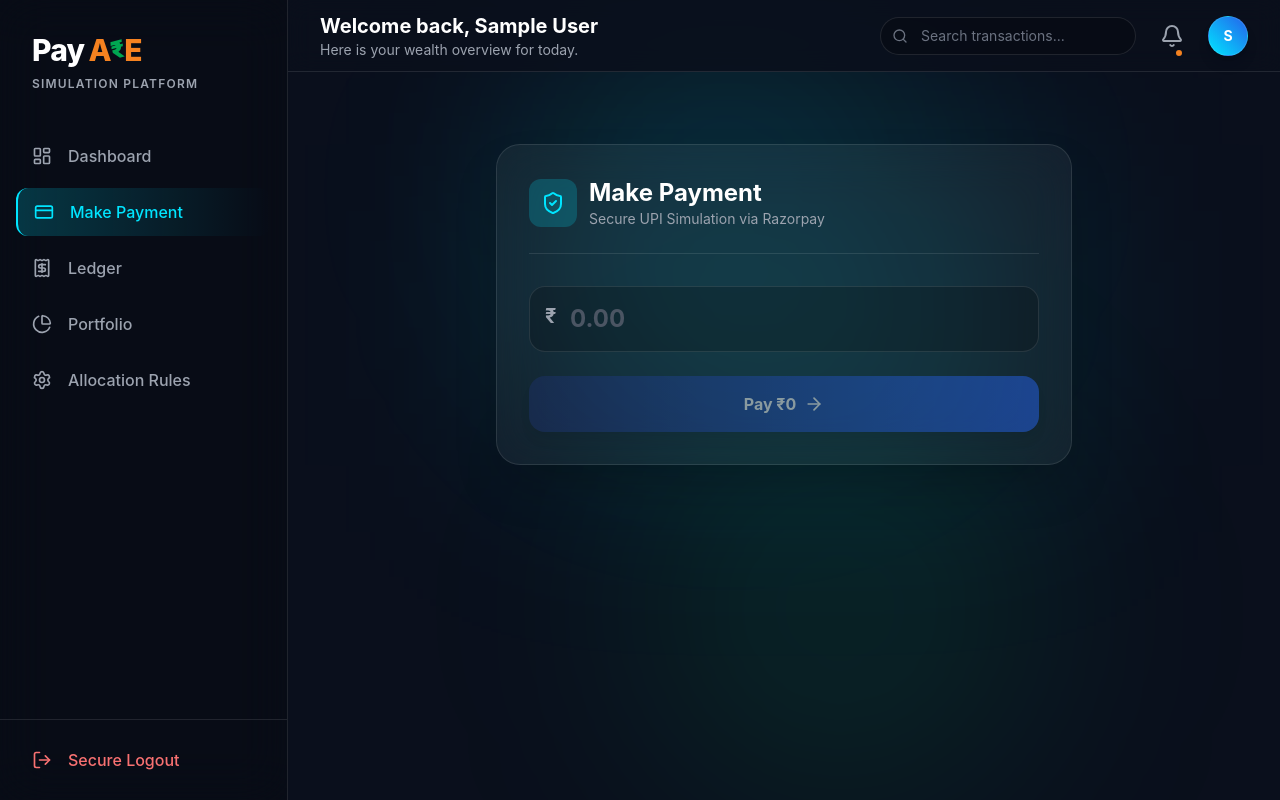
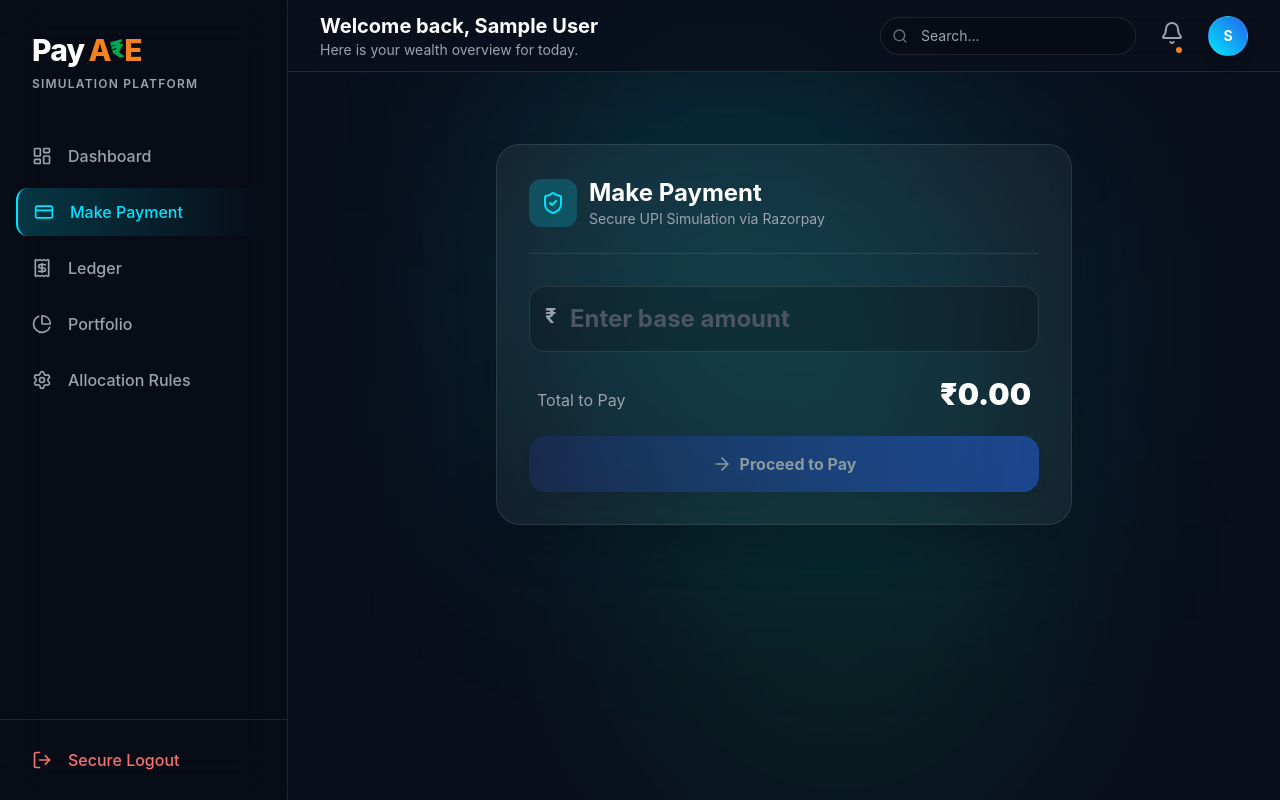
Before and after one commit to himanshusinghhls/payae-frontend, a React (Vite) app: page /payment in a window 1280 px wide. Built offline with nearby package versions, Linux system fonts and the light colour scheme; no server answers; sample sign-in values are in the browser's storage.

Commit message:
fix vite env types

```diff
--- a/src/components/layout/Topbar.tsx
+++ b/src/components/layout/Topbar.tsx
@@ -1,46 +1,70 @@
-import { Bell, Search } from "lucide-react";
+import { useState } from "react";
+import { Bell, Search, LogOut, User as UserIcon } from "lucide-react";
 import { useAuth } from "../../context/AuthContext";
+import { motion, AnimatePresence } from "framer-motion";
 
 export default function Topbar() {
-  const { user } = useAuth();
+  const { user, logout } = useAuth();
+  const [showProfileMenu, setShowProfileMenu] = useState(false);
+  const [showNotifications, setShowNotifications] = useState(false);
 
   return (
-    <div className="h-20 backdrop-blur-md bg-payae-bg/80 border-b border-payae-border flex items-center justify-between px-8 sticky top-0 z-10">
+    <div className="h-20 backdrop-blur-md bg-payae-bg/80 border-b border-payae-border flex items-center justify-between px-8 sticky top-0 z-30">
 
-      {/* Dynamic Greeting */}
       <div>
         <h2 className="text-xl font-bold text-white">
-          Welcome back, {user?.name || "User"}
+          Welcome back, {user?.name || user?.email?.split('@')[0] || "User"}
         </h2>
-        <p className="text-sm text-gray-400">
-          Here is your wealth overview for today.
-        </p>
+        <p className="text-sm text-gray-400">Here is your wealth overview for today.</p>
       </div>
 
-      {/* Utilities */}
-      <div className="flex items-center gap-6">
-
-        {/* Search Bar (Visual Only for now) */}
+      <div className="flex items-center gap-6 relative">
         <div className="relative hidden md:block">
           <Search className="absolute left-3 top-1/2 -translate-y-1/2 text-gray-500 w-4 h-4" />
-          <input
-            type="text"
-            placeholder="Search transactions..."
-            className="bg-black/20 border border-payae-border rounded-full py-2 pl-10 pr-4 text-sm text-white placeholder-gray-500 focus:outline-none focus:border-payae-accent w-64 transition-colors"
-          />
+          <input type="text" placeholder="Search..." className="bg-black/20 border border-payae-border rounded-full py-2 pl-10 pr-4 text-sm text-white focus:outline-none focus:border-payae-accent w-64" />
         </div>
 
         {/* Notification Bell */}
-        <button className="relative text-gray-400 hover:text-white transition-colors">
+        <div className="relative">
+          <button onClick={() => setShowNotifications(!showNotifications)} className="relative text-gray-400 hover:text-white transition-colors">
             <Bell className="w-6 h-6" />
             <span className="absolute 0 right-0 w-2.5 h-2.5 bg-payae-orange rounded-full border-2 border-payae-bg"></span>
           </button>
 
+          <AnimatePresence>
+            {showNotifications && (
+              <motion.div initial={{ opacity: 0, y: 10 }} animate={{ opacity: 1, y: 0 }} exit={{ opacity: 0, y: 10 }} className="absolute right-0 mt-4 w-72 bg-payae-card border border-payae-border backdrop-blur-xl rounded-2xl shadow-2xl p-4 z-40">
+                <h3 className="text-white font-bold mb-3 border-b border-payae-border pb-2">Notifications</h3>
+                <p className="text-sm text-gray-400">All caught up! No new alerts.</p>
+              </motion.div>
+            )}
+          </AnimatePresence>
+        </div>
+
         {/* User Avatar */}
-        <div className="w-10 h-10 rounded-full bg-gradient-to-tr from-payae-accent to-blue-600 flex items-center justify-center shadow-lg border border-white/10 cursor-pointer">
+        <div className="relative">
+          <button onClick={() => setShowProfileMenu(!showProfileMenu)} className="w-10 h-10 rounded-full bg-gradient-to-tr from-payae-accent to-blue-600 flex items-center justify-center shadow-lg border border-white/10">
             <span className="text-white font-bold text-sm">
               {user?.name ? user.name.charAt(0).toUpperCase() : "U"}
             </span>
+          </button>
+
+          <AnimatePresence>
+            {showProfileMenu && (
+              <motion.div initial={{ opacity: 0, y: 10 }} animate={{ opacity: 1, y: 0 }} exit={{ opacity: 0, y: 10 }} className="absolute right-0 mt-4 w-56 bg-payae-card border border-payae-border backdrop-blur-xl rounded-2xl shadow-2xl p-2 z-40 overflow-hidden">
+                <div className="p-3 border-b border-payae-border mb-2">
+                  <p className="text-white font-bold text-sm truncate">{user?.name || "User"}</p>
+                  <p className="text-gray-400 text-xs truncate">{user?.email}</p>
+                </div>
+                <button className="w-full flex items-center gap-3 px-3 py-2 text-sm text-gray-300 hover:text-white hover:bg-white/10 rounded-lg transition-colors">
+                  <UserIcon className="w-4 h-4" /> Profile Settings
+                </button>
+                <button onClick={() => { logout(); window.location.href = '/login'; }} className="w-full flex items-center gap-3 px-3 py-2 text-sm text-red-400 hover:text-red-300 hover:bg-red-500/10 rounded-lg transition-colors mt-1">
+                  <LogOut className="w-4 h-4" /> Sign Out
+                </button>
+              </motion.div>
+            )}
+          </AnimatePresence>
         </div>
 
       </div>
--- a/src/pages/Payment.tsx
+++ b/src/pages/Payment.tsx
@@ -1,8 +1,8 @@
-import { useState, useEffect } from "react";
+import { useState } from "react";
 import AppLayout from "../components/layout/AppLayout";
 import api from "../api/client";
 import { motion, AnimatePresence } from "framer-motion";
-import { Loader2, CheckCircle, ArrowRight, ShieldCheck } from "lucide-react";
+import { Loader2, CheckCircle, ArrowRight, ShieldCheck, Edit2 } from "lucide-react";
 import { useMutation } from "@tanstack/react-query";
 
 const loadRazorpayScript = () => {
@@ -16,14 +16,15 @@ const loadRazorpayScript = () => {
 };
 
 export default function Payment() {
-  const [amount, setAmount] = useState<number | "">("");
+  const [baseAmount, setBaseAmount] = useState<number | "">("");
   const [roundup, setRoundup] = useState<number>(0);
+  const [isRoundUpEnabled, setIsRoundUpEnabled] = useState(true);
   const [paymentStatus, setPaymentStatus] = useState<"idle" | "success">("idle");
 
   const handleAmountChange = (e: React.ChangeEvent<HTMLInputElement>) => {
     const val = Number(e.target.value);
     if (val < 0) return;
-    setAmount(val || "");
+    setBaseAmount(val || "");
 
     if (val > 0) {
       const next = Math.ceil(val / 10) * 10;
@@ -33,21 +34,22 @@ export default function Payment() {
     }
   };
 
+  const totalPayable = Number(baseAmount) + (isRoundUpEnabled ? roundup : 0);
+
   const processPayment = useMutation({
-    mutationFn: async (payAmount: number) => {
+    mutationFn: async () => {
       const isLoaded = await loadRazorpayScript();
       if (!isLoaded) throw new Error("Razorpay SDK failed to load");
-
-      const orderRes = await api.post("/api/payments/order", { amount: payAmount });
+      const orderRes = await api.post("/api/payments/order", { amount: totalPayable });
       const orderData = orderRes.data;
 
       return new Promise((resolve, reject) => {
         const options = {
           key: import.meta.env.VITE_RAZORPAY_KEY,
-          amount: Math.round(payAmount * 100),
+          amount: Math.round(totalPayable * 100),
           currency: "INR",
           name: "PayAE",
-          description: "Micro-savings simulated transaction",
+          description: "Payment & Auto-Savings",
           order_id: orderData,
           theme: { color: "#1c3166" },
           handler: async function (response: any) {
@@ -56,134 +58,96 @@ export default function Payment() {
                 orderId: response.razorpay_order_id,
                 paymentId: response.razorpay_payment_id,
                 signature: response.razorpay_signature,
-                amount: payAmount,
+                amount: Number(baseAmount),
               });
               resolve(true);
             } catch (err) {
               reject(err);
             }
           },
-          modal: {
-            ondismiss: function () {
-              reject(new Error("Payment cancelled by user"));
-            },
-          },
+          modal: { ondismiss: () => reject(new Error("Payment cancelled")) },
         };
-
         const rzp = new (window as any).Razorpay(options);
         rzp.open();
       });
     },
     onSuccess: () => {
       setPaymentStatus("success");
-      setAmount("");
+      setBaseAmount("");
       setRoundup(0);
       setTimeout(() => setPaymentStatus("idle"), 4000);
     },
-    onError: (error: any) => {
-      console.error(error);
-      alert(error.message || "Payment failed. Please try again.");
-    }
+    onError: (error: any) => alert(error.message || "Payment failed."),
   });
-
-  const handlePayClick = () => {
-    if (Number(amount) > 0) {
-      processPayment.mutate(Number(amount));
-    }
-  };
 
   return (
     <AppLayout>
       <div className="max-w-xl mx-auto mt-10 relative">
-
-        {/* Abstract Background Glow */}
         <div className="absolute top-1/2 left-1/2 -translate-x-1/2 -translate-y-1/2 w-full h-full bg-payae-accent/10 blur-[100px] pointer-events-none" />
 
         <AnimatePresence mode="wait">
           {paymentStatus === "success" ? (
-            <motion.div
-              key="success"
-              initial={{ opacity: 0, scale: 0.9 }}
-              animate={{ opacity: 1, scale: 1 }}
-              exit={{ opacity: 0, scale: 0.9 }}
-              className="bg-payae-card backdrop-blur-xl border border-payae-green/30 p-10 rounded-3xl shadow-2xl text-center flex flex-col items-center"
-            >
+            <motion.div key="success" initial={{ opacity: 0, scale: 0.9 }} animate={{ opacity: 1, scale: 1 }} exit={{ opacity: 0, scale: 0.9 }} className="bg-payae-card backdrop-blur-xl border border-payae-green/30 p-10 rounded-3xl shadow-2xl text-center flex flex-col items-center">
               <div className="w-20 h-20 bg-payae-green/20 rounded-full flex items-center justify-center mb-6">
                 <CheckCircle className="text-payae-green w-10 h-10" />
               </div>
               <h2 className="text-3xl font-bold text-white mb-2">Payment Successful!</h2>
-              <p className="text-gray-400 mb-6">
-                Your payment was processed, and your spare change has been securely routed to your portfolio.
-              </p>
+              <p className="text-gray-400">Your total of ₹{totalPayable} was processed securely.</p>
             </motion.div>
           ) : (
-            <motion.div
-              key="form"
-              initial={{ opacity: 0, y: 20 }}
-              animate={{ opacity: 1, y: 0 }}
-              exit={{ opacity: 0, y: -20 }}
-              className="bg-payae-card backdrop-blur-xl border border-payae-border p-8 rounded-3xl shadow-2xl z-10 relative"
-            >
+            <motion.div key="form" initial={{ opacity: 0, y: 20 }} animate={{ opacity: 1, y: 0 }} exit={{ opacity: 0, y: -20 }} className="bg-payae-card backdrop-blur-xl border border-payae-border p-8 rounded-3xl shadow-2xl z-10 relative">
               <div className="flex items-center gap-3 mb-8 border-b border-payae-border pb-6">
-                <div className="bg-payae-accent/20 p-3 rounded-xl">
-                  <ShieldCheck className="text-payae-accent w-6 h-6" />
-                </div>
+                <div className="bg-payae-accent/20 p-3 rounded-xl"><ShieldCheck className="text-payae-accent w-6 h-6" /></div>
                 <div>
                   <h2 className="text-2xl font-bold text-white">Make Payment</h2>
                   <p className="text-sm text-gray-400">Secure UPI Simulation via Razorpay</p>
                 </div>
               </div>
 
+              {/* Base Payment Input */}
               <div className="mb-6 relative">
                 <span className="absolute left-4 top-4 text-gray-400 text-xl font-bold">₹</span>
-                <input
-                  type="number"
-                  placeholder="0.00"
-                  value={amount}
-                  onChange={handleAmountChange}
-                  className="w-full bg-black/20 border border-payae-border rounded-2xl py-4 pl-10 pr-4 text-white text-2xl font-bold placeholder-gray-600 focus:outline-none focus:border-payae-accent transition-colors"
-                />
+                <input type="number" placeholder="Enter base amount" value={baseAmount} onChange={handleAmountChange} className="w-full bg-black/20 border border-payae-border rounded-2xl py-4 pl-10 pr-4 text-white text-2xl font-bold placeholder-gray-600 focus:outline-none focus:border-payae-accent transition-colors" />
               </div>
 
-              {Number(amount) > 0 && (
-                <motion.div
-                  initial={{ opacity: 0, height: 0 }}
-                  animate={{ opacity: 1, height: "auto" }}
-                  className="bg-gradient-to-r from-payae-card to-payae-accent/5 border border-payae-accent/20 p-5 rounded-2xl mb-8 flex justify-between items-center"
-                >
-                  <div>
-                    <p className="text-sm text-gray-400 mb-1">Auto Round-Up</p>
-                    <p className="text-xs text-gray-500">To be invested</p>
+              {/* Dynamic Round-Up Control */}
+              {Number(baseAmount) > 0 && (
+                <motion.div initial={{ opacity: 0, height: 0 }} animate={{ opacity: 1, height: "auto" }} className="bg-gradient-to-r from-payae-card to-white/5 border border-payae-border p-5 rounded-2xl mb-8">
+                  <div className="flex justify-between items-center mb-4">
+                    <div>
+                      <h3 className="text-white font-semibold">Enable Auto-Savings</h3>
+                      <p className="text-xs text-gray-400">Round up to the nearest ₹10</p>
+                    </div>
+                    {/* Toggle Switch */}
+                    <button onClick={() => setIsRoundUpEnabled(!isRoundUpEnabled)} className={`w-12 h-6 rounded-full transition-colors relative ${isRoundUpEnabled ? 'bg-payae-accent' : 'bg-gray-600'}`}>
+                      <motion.div layout className={`w-4 h-4 bg-white rounded-full absolute top-1 ${isRoundUpEnabled ? 'right-1' : 'left-1'}`} />
+                    </button>
                   </div>
-                  <h3 className="text-2xl font-black text-payae-accent">
-                    +₹{roundup.toFixed(2)}
-                  </h3>
+
+                  {isRoundUpEnabled && (
+                    <div className="flex justify-between items-center bg-black/30 p-4 rounded-xl border border-payae-border/50">
+                      <div className="flex items-center gap-2">
+                        <Edit2 className="w-4 h-4 text-payae-accent" />
+                        <span className="text-sm text-gray-300">Investment Amount</span>
+                      </div>
+                      <input type="number" value={roundup} onChange={(e) => setRoundup(Number(e.target.value))} className="w-24 bg-transparent text-right text-xl font-black text-payae-accent focus:outline-none border-b border-payae-accent/30" />
+                    </div>
+                  )}
                 </motion.div>
               )}
 
-              <motion.button
-                whileHover={{ scale: 1.02 }}
-                whileTap={{ scale: 0.98 }}
-                onClick={handlePayClick}
-                disabled={!amount || Number(amount) <= 0 || processPayment.isPending}
-                className="w-full bg-gradient-to-r from-payae-brand to-blue-600 text-white font-bold py-4 px-4 rounded-2xl shadow-lg flex justify-center items-center gap-2 disabled:opacity-50 disabled:cursor-not-allowed transition-all"
-              >
-                {processPayment.isPending ? (
-                  <>
-                    <Loader2 className="animate-spin w-5 h-5" />
-                    Processing Securely...
-                  </>
-                ) : (
-                  <>
-                    Pay ₹{Number(amount) || 0}
-                    <ArrowRight className="w-5 h-5" />
-                  </>
-                )}
+              {/* Total Payable Summary */}
+              <div className="flex justify-between items-end mb-6 px-2">
+                <span className="text-gray-400">Total to Pay</span>
+                <span className="text-3xl font-black text-white">₹{totalPayable.toFixed(2)}</span>
+              </div>
+
+              <motion.button whileHover={{ scale: 1.02 }} whileTap={{ scale: 0.98 }} onClick={() => processPayment.mutate()} disabled={!baseAmount || Number(baseAmount) <= 0 || processPayment.isPending} className="w-full bg-gradient-to-r from-payae-brand to-blue-600 text-white font-bold py-4 px-4 rounded-2xl shadow-lg flex justify-center items-center gap-2 disabled:opacity-50 disabled:cursor-not-allowed transition-all">
+                {processPayment.isPending ? <><Loader2 className="animate-spin w-5 h-5" /> Processing Securely...</> : <><ArrowRight className="w-5 h-5" /> Proceed to Pay</>}
               </motion.button>
             </motion.div>
           )}
         </AnimatePresence>
-
       </div>
     </AppLayout>
   );
--- a/src/routes/AppRoutes.tsx
+++ b/src/routes/AppRoutes.tsx
@@ -1,20 +1,19 @@
 import { BrowserRouter, Routes, Route, Navigate } from "react-router-dom";
 import { useAuth } from "../context/AuthContext";
+import React from "react";
 
 import Login from "../pages/Login";
 import Dashboard from "../pages/Dashboard";
 import Portfolio from "../pages/Portfolio";
 import Payment from "../pages/Payment";
 import Settings from "../pages/Settings";
+import Ledger from "../pages/Ledger";
 import ProtectedRoute from "./ProtectedRoute";
-import React from "react";
 
 function PublicRoute({ children }: { children: React.ReactNode }) {
   const { isAuthenticated, isLoading } = useAuth();
-
   if (isLoading) return null;
   if (isAuthenticated) return <Navigate to="/" replace />;
-
   return <>{children}</>;
 }
 
@@ -22,57 +21,18 @@ export default function AppRoutes() {
   return (
     <BrowserRouter>
       <Routes>
-
-        {/* Auth Route */}
-        <Route
-          path="/login"
-          element={
-            <PublicRoute>
-              <Login />
-            </PublicRoute>
-          }
-        />
-
-        {/* Redirect old register links to our new unified auth screen */}
+        <Route path="/login" element={<PublicRoute><Login /></PublicRoute>} />
         <Route path="/register" element={<Navigate to="/login" replace />} />
 
-        {/* Protected Application Routes */}
-        <Route
-          path="/"
-          element={
-            <ProtectedRoute>
-              <Dashboard />
-            </ProtectedRoute>
-          }
-        />
-        <Route
-          path="/portfolio"
-          element={
-            <ProtectedRoute>
-              <Portfolio />
-            </ProtectedRoute>
-          }
-        />
-        <Route
-          path="/payment"
-          element={
-            <ProtectedRoute>
-              <Payment />
-            </ProtectedRoute>
-          }
-        />
-        <Route
-          path="/settings"
-          element={
-            <ProtectedRoute>
-              <Settings />
-            </ProtectedRoute>
-          }
-        />
+        <Route path="/" element={<ProtectedRoute><Dashboard /></ProtectedRoute>} />
+        <Route path="/portfolio" element={<ProtectedRoute><Portfolio /></ProtectedRoute>} />
+        <Route path="/payment" element={<ProtectedRoute><Payment /></ProtectedRoute>} />
+        <Route path="/settings" element={<ProtectedRoute><Settings /></ProtectedRoute>} />
 
-        {/* Catch-All / 404 Route: Send unknown URLs back to Dashboard */}
+        {/* 👇 Add this new Ledger route right here */}
+        <Route path="/ledger" element={<ProtectedRoute><Ledger /></ProtectedRoute>} />
+
         <Route path="*" element={<Navigate to="/" replace />} />
-
       </Routes>
     </BrowserRouter>
   );
--- /dev/null
+++ b/src/vite-env.d.ts
@@ -0,0 +1 @@
+/// <reference types="vite/client" />
```
Lines whose indentation alone changed are shown as unchanged.
